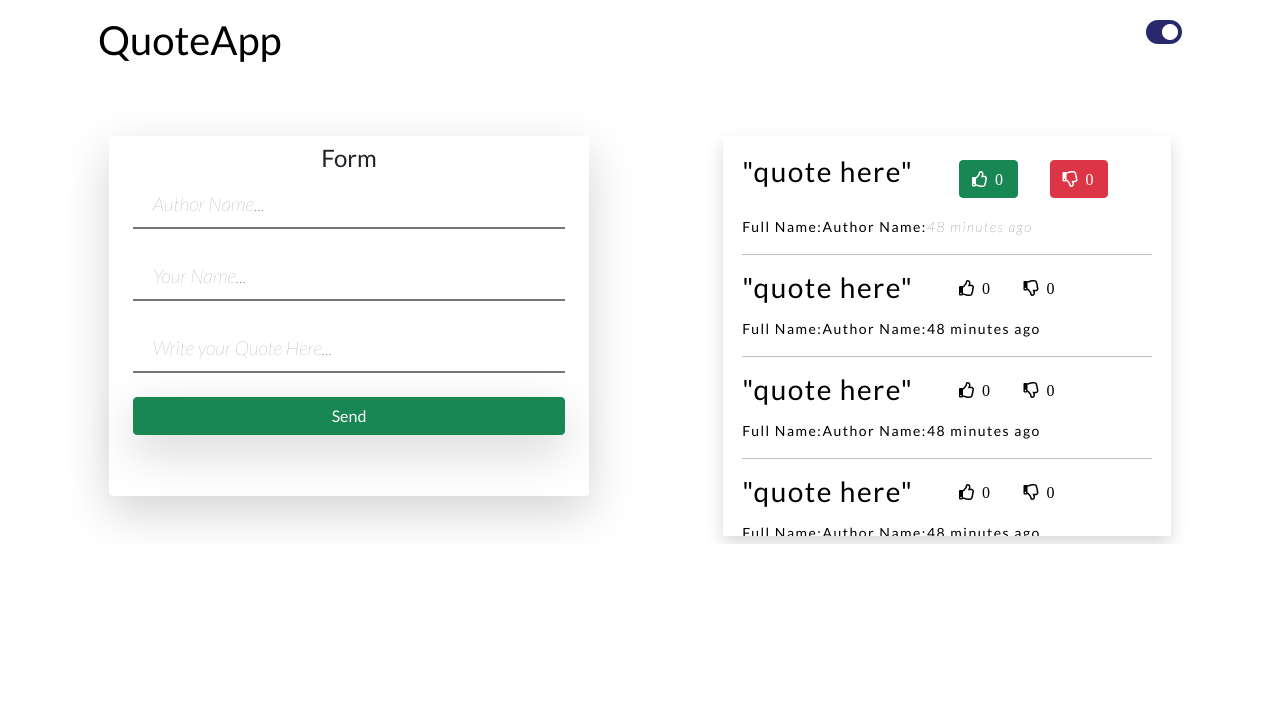
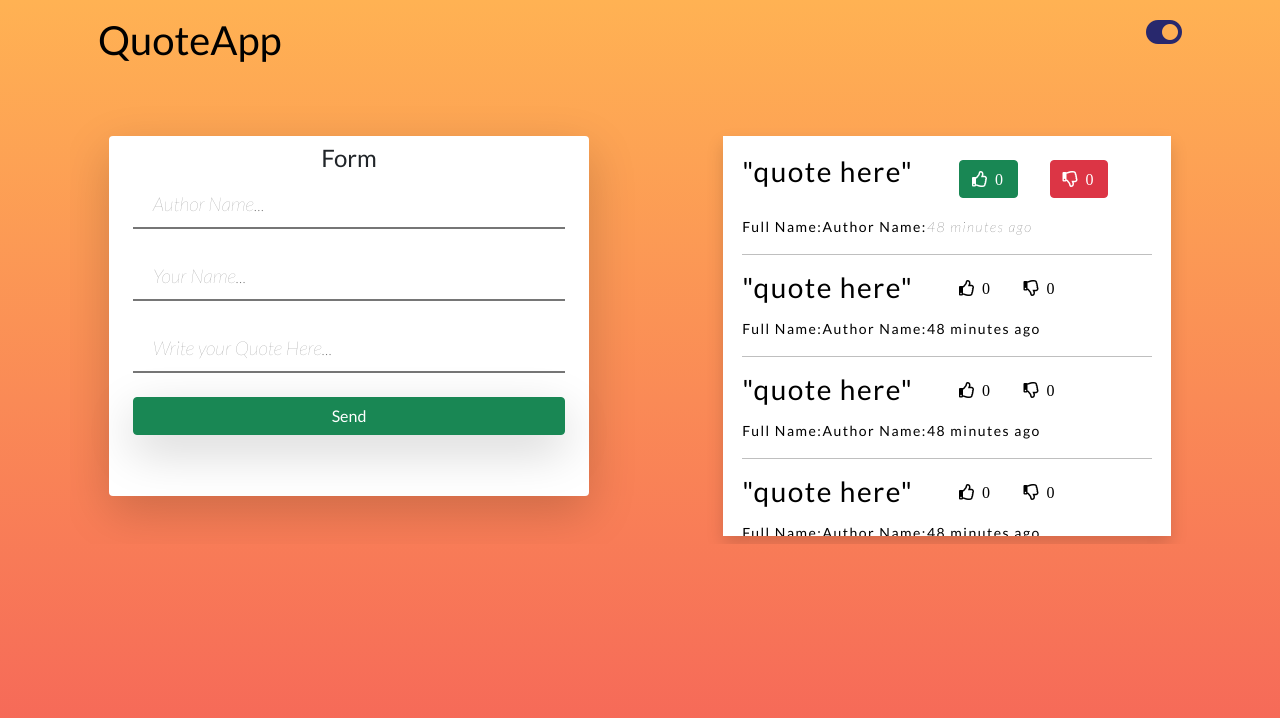
Before and after one commit to moemaair/Quotes., an Angular app: page / in a window 1280 px wide. Shown: the top 718 px of the page. Built offline with nearby package versions, Linux system fonts and the light colour scheme.

Commit message:
added background-Color

```diff
--- a/src/app/app.component.css
+++ b/src/app/app.component.css
@@ -5,7 +5,8 @@
   box-sizing: border-box;
 }
 body{
-  height: 100vh;
+  background-image: linear-gradient(180deg, #ffb253 0%, #f56259 100%);
+  min-height: 100vh;
   font-family: 'Lato', sans-serif;
 }
 .root{
```
